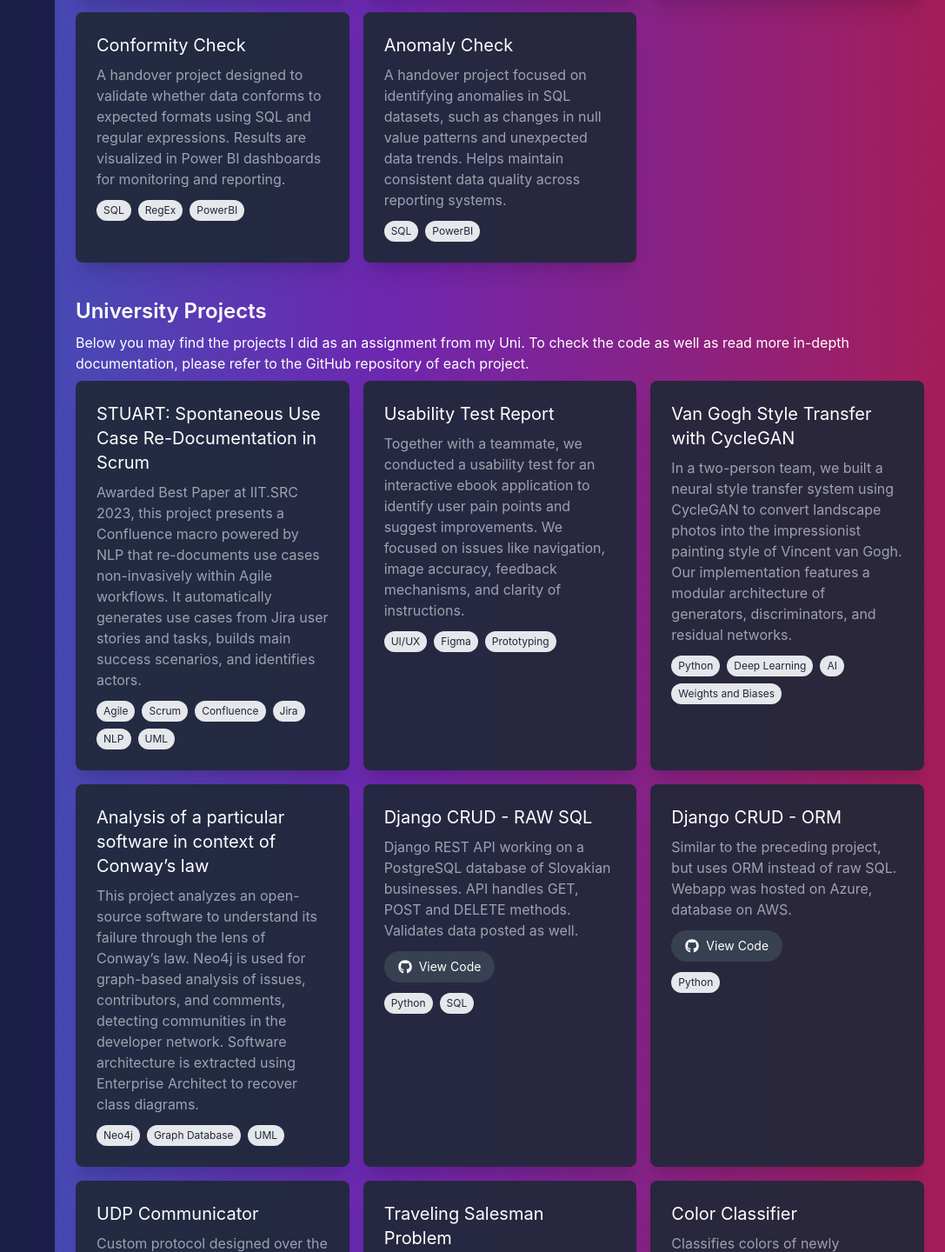
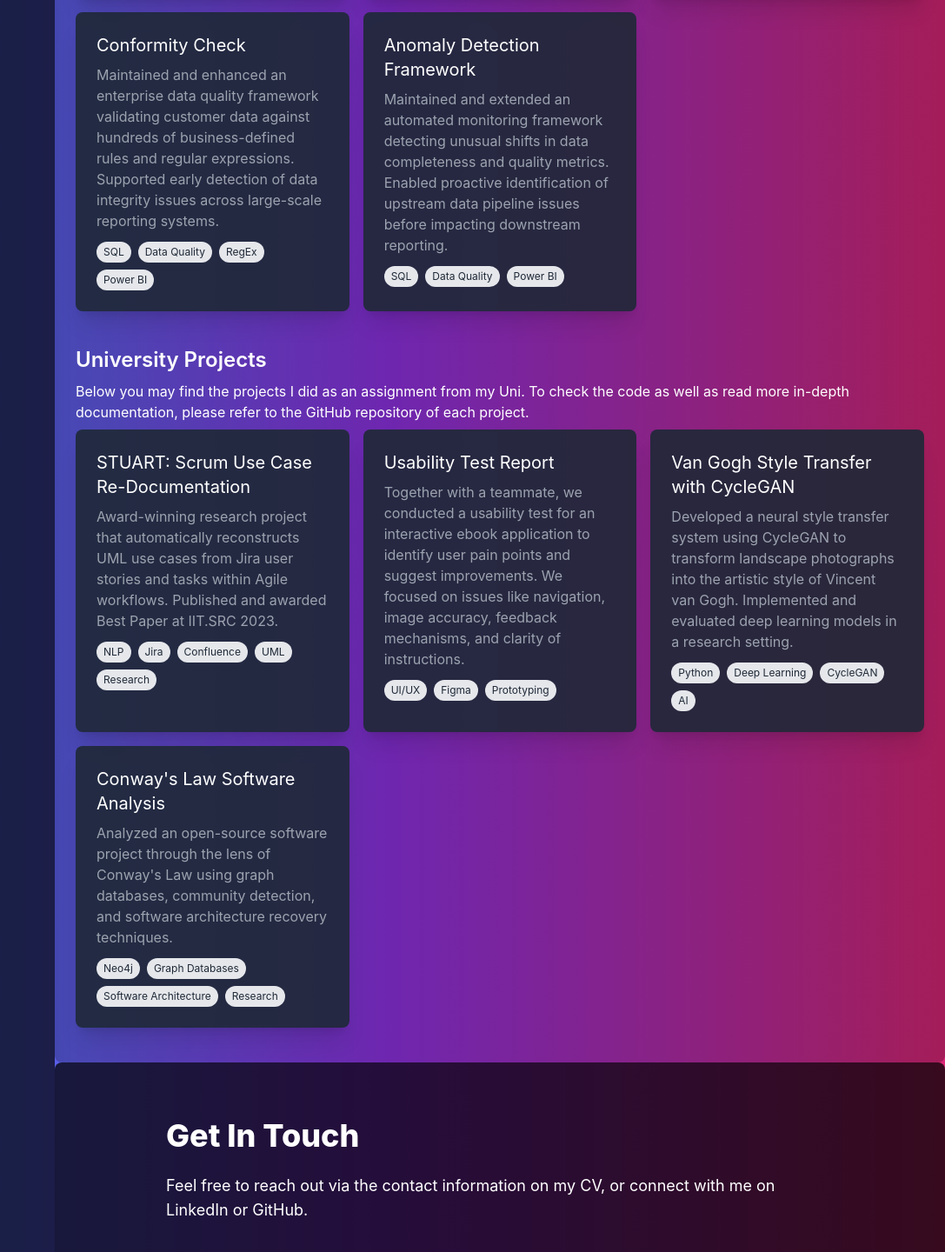
Before and after one commit to alexandrasky/alexandrasky.github.io, a React (Create React App) app: page / in a window 1280 px wide. Shown: the part 1610-3050 px from the top of the page at 87% size, without its empty margins (193-1280 px from the left). Built offline with nearby package versions, Linux system fonts and the light colour scheme.

Commit message:
new project desc added

```diff
--- /dev/null
+++ b/src/data/archive.ts
@@ -0,0 +1,108 @@
+import { Project } from "../types/project";
+
+export const archiveProjects: Project[] = [
+
+  {
+    title: 'Django CRUD - RAW SQL',
+    description: `Django REST API working on a PostgreSQL database of Slovakian businesses.
+    API handles GET, POST and DELETE methods. Validates data posted as well.`,
+    link: 'https://github.com/alexandrasky/Django-raw-SQL',
+    tags: ['Python', 'SQL'],
+    type: 'archive',
+  },
+  {
+    title: 'OOP demonstration',
+    description: `Demonstrates Object Oriented Programming concepts such as polymorphism, encapsulation, aggregation, and design patterns
+    through a fictional invoice viewer project.`,
+    link: '',
+    tags: ['Java', 'OOP', 'Design Patterns'],
+    type: 'archive',
+  },
+  {
+    title: 'Hash table implementation',
+    description: `Implements a hash table using open addressing and division method.
+    Automatically resizes when over 50% full to the next prime number of double the size.`,
+    link: 'https://github.com/alexandrasky/Hash-table-implementation',
+    tags: ['C', 'Data Structures'],
+    type: 'archive',
+  },
+  {
+    title: 'Dijkstra + Min Heap',
+    description: `Implements a pathfinding game where a knight must rescue princesses before a dragon reaches them.
+    Utilizes Dijkstra's algorithm with a Min Heap for efficient shortest path calculation.`,
+    link: 'https://github.com/alexandrasky/Dijkstra-Min-Heap',
+    tags: ['C', 'Algorithms', 'Games'],
+    type: 'archive',
+  },
+   {
+    title: 'Django CRUD - ORM',
+    description: `Similar to the preceding project, but uses ORM instead of raw SQL.
+    Webapp was hosted on Azure, database on AWS.`,
+    link: 'https://github.com/alexandrasky/Django-ORM',
+    tags: ['Python'],
+    type: 'archive',
+  },
+  {
+    title: 'UDP Communicator',
+    description: `Custom protocol designed over the UDP transport layer of the TCP/IP model.
+    Enables text messaging and file transfer between two participants on a local Ethernet network.`,
+    link: 'https://github.com/alexandrasky/UDP-Communicator',
+    tags: ['C++', 'Networking'],
+    type: 'archive',
+  },
+  {
+    title: 'Traveling Salesman Problem',
+    description: `Solves the TSP using a genetic algorithm with two selection methods.
+    Finds the shortest cyclic path that visits each city exactly once among 20–40 cities.`,
+    link: 'https://github.com/alexandrasky/TSP',
+    tags: ['C++', 'AI', 'Algorithms'],
+    type: 'archive',
+  },
+  {
+    title: 'Color Classifier',
+    description: `Classifies colors of newly generated points on a 2D map using the k-nearest neighbors (KNN) algorithm.
+    Existing points with known colors are used for classification.`,
+    link: 'https://github.com/alexandrasky/Color-Classifier',
+    tags: ['Java', 'AI'],
+    type: 'archive',
+  },
+    /*
+  {
+    title: "Van Gogh Style Transfer with CycleGAN",
+    tags: ["Python", "Deep Learning", "AI", "Weights and Biases"],
+    description:
+      "In a two-person team, we built a neural style transfer system using CycleGAN to convert landscape photos into the impressionist painting style of Vincent van Gogh. Our implementation features a modular architecture of generators, discriminators, and residual networks.",
+    type: "university",
+  },*/
+    /*
+  {
+    title: "STUART: Spontaneous Use Case Re-Documentation in Scrum",
+    description: "Awarded Best Paper at IIT.SRC 2023, this project presents a Confluence macro powered by NLP that re-documents use cases non-invasively within Agile workflows. It automatically generates use cases from Jira user stories and tasks, builds main success scenarios, and identifies actors. ",
+    //link: "https://alexandrasky.github.io/files/STUART-paper.pdf",
+    tags: ["Agile", "Scrum", "Confluence", "Jira", "NLP", "UML"],
+    type:  "university",
+  },  */
+    /*{
+    title: "Analysis of a particular software in context of Conway’s law",
+    description: `
+      This project analyzes an open-source software to understand its failure through the lens of Conway’s law.
+      Neo4j is used for graph-based analysis of issues, contributors, and comments, detecting communities in the developer network.
+      Software architecture is extracted using Enterprise Architect to recover class diagrams.`,
+    tags: ["Neo4j", "Graph Database", "UML"],
+    type: 'university',
+  },*/
+    /*
+  {
+    title: "Conformity Check",
+    description: "A handover project designed to validate whether data conforms to expected formats using SQL and regular expressions. Results are visualized in Power BI dashboards for monitoring and reporting.",
+    tags: ["SQL", "RegEx", "PowerBI"],
+    type: 'work',
+  },*/
+    /*
+  {
+    title: "Anomaly Check",
+    description: "A handover project focused on identifying anomalies in SQL datasets, such as changes in null value patterns and unexpected data trends. Helps maintain consistent data quality across reporting systems.",
+    tags: ["SQL", "PowerBI"],
+    type: 'work',
+  },*/
+];
--- a/src/data/projects.ts
+++ b/src/data/projects.ts
@@ -2,11 +2,11 @@ import { Project } from "../types/project";
 
 export const projects: Project[] = [
   {
-    title: "STUART: Spontaneous Use Case Re-Documentation in Scrum",
-    description: "Awarded Best Paper at IIT.SRC 2023, this project presents a Confluence macro powered by NLP that re-documents use cases non-invasively within Agile workflows. It automatically generates use cases from Jira user stories and tasks, builds main success scenarios, and identifies actors. ",
-    //link: "https://alexandrasky.github.io/files/STUART-paper.pdf",
-    tags: ["Agile", "Scrum", "Confluence", "Jira", "NLP", "UML"],
-    type:  "university",
+    title: "STUART: Scrum Use Case Re-Documentation",
+    description:
+      "Award-winning research project that automatically reconstructs UML use cases from Jira user stories and tasks within Agile workflows. Published and awarded Best Paper at IIT.SRC 2023.",
+    tags: ["NLP", "Jira", "Confluence", "UML", "Research"],
+    type: "university",
   },
   {
     title: "Usability Test Report",
@@ -17,85 +17,18 @@ export const projects: Project[] = [
   },
   {
     title: "Van Gogh Style Transfer with CycleGAN",
-    tags: ["Python", "Deep Learning", "AI", "Weights and Biases"],
     description:
-      "In a two-person team, we built a neural style transfer system using CycleGAN to convert landscape photos into the impressionist painting style of Vincent van Gogh. Our implementation features a modular architecture of generators, discriminators, and residual networks.",
+      "Developed a neural style transfer system using CycleGAN to transform landscape photographs into the artistic style of Vincent van Gogh. Implemented and evaluated deep learning models in a research setting.",
+    tags: ["Python", "Deep Learning", "CycleGAN", "AI"],
     type: "university",
   },
   {
-    title: "Analysis of a particular software in context of Conway’s law",
-    description: `
-      This project analyzes an open-source software to understand its failure through the lens of Conway’s law.
-      Neo4j is used for graph-based analysis of issues, contributors, and comments, detecting communities in the developer network.
-      Software architecture is extracted using Enterprise Architect to recover class diagrams.`,
-    tags: ["Neo4j", "Graph Database", "UML"],
-    type: 'university',
+    title: "Conway's Law Software Analysis",
+    description:
+      "Analyzed an open-source software project through the lens of Conway's Law using graph databases, community detection, and software architecture recovery techniques.",
+    tags: ["Neo4j", "Graph Databases", "Software Architecture", "Research"],
+    type: "university",
   },
-  {
-    title: 'Django CRUD - RAW SQL',
-    description: `Django REST API working on a PostgreSQL database of Slovakian businesses.
-    API handles GET, POST and DELETE methods. Validates data posted as well.`,
-    link: 'https://github.com/alexandrasky/Django-raw-SQL',
-    tags: ['Python', 'SQL'],
-    type: 'university',
-  },
-  {
-    title: 'Django CRUD - ORM',
-    description: `Similar to the preceding project, but uses ORM instead of raw SQL.
-    Webapp was hosted on Azure, database on AWS.`,
-    link: 'https://github.com/alexandrasky/Django-ORM',
-    tags: ['Python'],
-    type: 'university',
-  },
-  {
-    title: 'UDP Communicator',
-    description: `Custom protocol designed over the UDP transport layer of the TCP/IP model.
-    Enables text messaging and file transfer between two participants on a local Ethernet network.`,
-    link: 'https://github.com/alexandrasky/UDP-Communicator',
-    tags: ['C++', 'Networking'],
-    type: 'university',
-  },
-  {
-    title: 'Traveling Salesman Problem',
-    description: `Solves the TSP using a genetic algorithm with two selection methods.
-    Finds the shortest cyclic path that visits each city exactly once among 20–40 cities.`,
-    link: 'https://github.com/alexandrasky/TSP',
-    tags: ['C++', 'AI', 'Algorithms'],
-    type: 'university',
-  },
-  {
-    title: 'Color Classifier',
-    description: `Classifies colors of newly generated points on a 2D map using the k-nearest neighbors (KNN) algorithm.
-    Existing points with known colors are used for classification.`,
-    link: 'https://github.com/alexandrasky/Color-Classifier',
-    tags: ['Java', 'AI'],
-    type: 'university',
-  },
-  {
-    title: 'OOP demonstration',
-    description: `Demonstrates Object Oriented Programming concepts such as polymorphism, encapsulation, aggregation, and design patterns
-    through a fictional invoice viewer project.`,
-    link: '',
-    tags: ['Java', 'OOP', 'Design Patterns'],
-    type: 'university',
-  },
-  {
-    title: 'Hash table implementation',
-    description: `Implements a hash table using open addressing and division method.
-    Automatically resizes when over 50% full to the next prime number of double the size.`,
-    link: 'https://github.com/alexandrasky/Hash-table-implementation',
-    tags: ['C', 'Data Structures'],
-    type: 'university',
-  },
-  {
-    title: 'Dijkstra + Min Heap',
-    description: `Implements a pathfinding game where a knight must rescue princesses before a dragon reaches them.
-    Utilizes Dijkstra's algorithm with a Min Heap for efficient shortest path calculation.`,
-    link: 'https://github.com/alexandrasky/Dijkstra-Min-Heap',
-    tags: ['C', 'Algorithms', 'Games'],
-    type: 'university',
-  },
-
   {
     title: "ChatBot Front-end",
     description: "A React-based chatbot interface designed to replicate the look of ChatGPT. Built for internal use, allowing users to ask questions about documentation.",
@@ -116,15 +49,25 @@ export const projects: Project[] = [
   },
   {
     title: "Conformity Check",
-    description: "A handover project designed to validate whether data conforms to expected formats using SQL and regular expressions. Results are visualized in Power BI dashboards for monitoring and reporting.",
-    tags: ["SQL", "RegEx", "PowerBI"],
-    type: 'work',
+    description:
+      "Maintained and enhanced an enterprise data quality framework validating customer data against hundreds of business-defined rules and regular expressions. Supported early detection of data integrity issues across large-scale reporting systems.",
+    tags: ["SQL", "Data Quality", "RegEx", "Power BI"],
+    type: "work",
   },
   {
-    title: "Anomaly Check",
-    description: "A handover project focused on identifying anomalies in SQL datasets, such as changes in null value patterns and unexpected data trends. Helps maintain consistent data quality across reporting systems.",
-    tags: ["SQL", "PowerBI"],
-    type: 'work',
+    title: "Anomaly Detection Framework",
+    description:
+      "Maintained and extended an automated monitoring framework detecting unusual shifts in data completeness and quality metrics. Enabled proactive identification of upstream data pipeline issues before impacting downstream reporting.",
+    tags: ["SQL", "Data Quality", "Power BI"],
+    type: "work",
+  },
+  {
+    title: "Literarne",
+    description:
+      "Full-stack web and mobile platform for collaborative annotation of poetry and literary works. Designed and developed end-to-end using React Native, TypeScript, serverless APIs, and Sanity CMS.",
+    tags: ["React Native", "TypeScript", "Full-stack", "Mobile", "Expo"],
+    type: "personal",
   },
 
+
 ];
--- a/src/types/project.d.ts
+++ b/src/types/project.d.ts
@@ -3,5 +3,5 @@ export type Project = {
   description: string;
   link?: string;
   tags: string[];
-  type: 'university' | 'work';
+  type: 'university' | 'work' | 'personal' | 'archive';
 };
```
